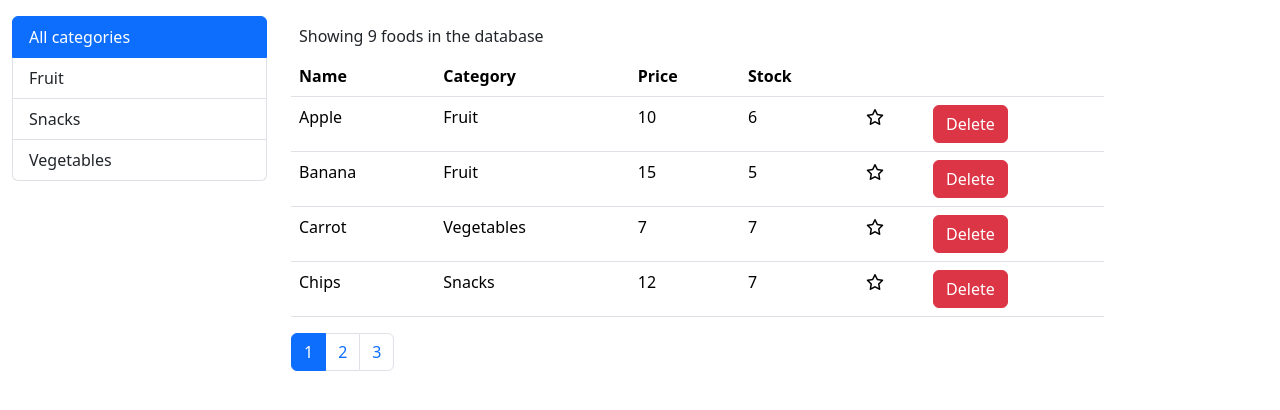
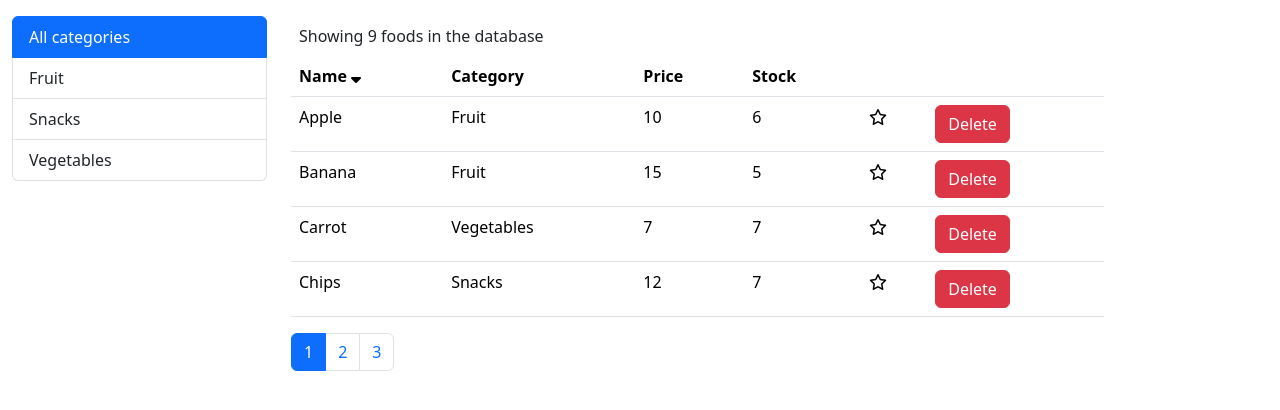
Before and after one commit to armenbakir/Food-store-with-ReactQuery-FE, a React (Vite) app: page / in a window 1280 px wide. Shown: the top 410 px of the page. Built offline with nearby package versions, Linux system fonts and the light colour scheme.

Commit message:
added sort icon

```diff
--- a/src/components/TableHeader.tsx
+++ b/src/components/TableHeader.tsx
@@ -29,6 +29,15 @@
     onSort({ ...sortColumn });
   }
 
+  function renderSortIcon(column: TextColumn) {
+    if (column.path !== sortColumn.path) return null;
+
+    if (sortColumn.order === "asc")
+      return <i className="fa-solid fa-sort-down" />;
+
+    return <i className="fa-solid fa-sort-up" />;
+  }
+
   return (
     <thead className="clickable">
       <tr>
@@ -39,7 +48,7 @@
               scope="col"
               onClick={() => handleSort(column.path)}
             >
-              {column.label}
+              {column.label} {renderSortIcon(column)}
             </th>
           ) : (
             <th key={column.key} />
```
